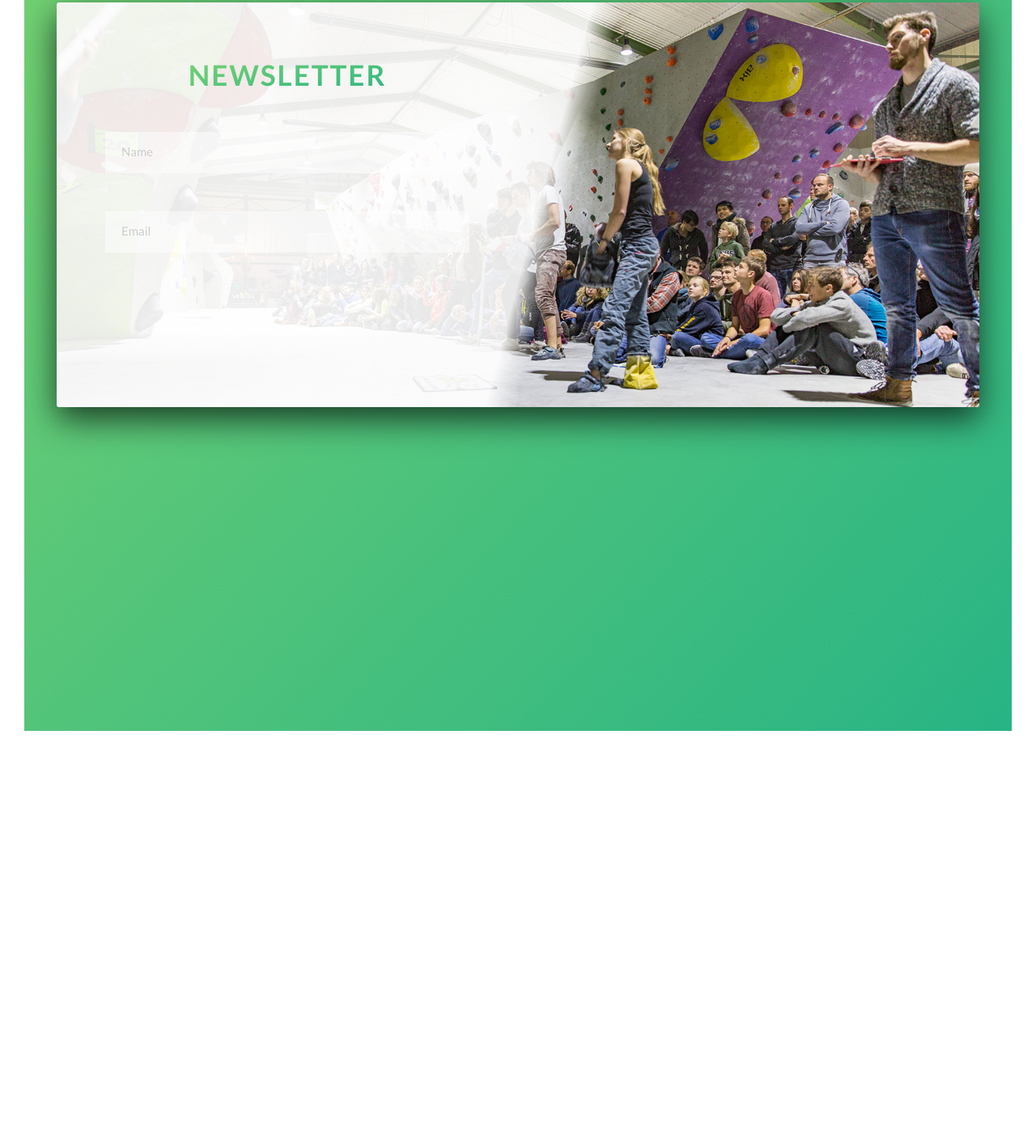
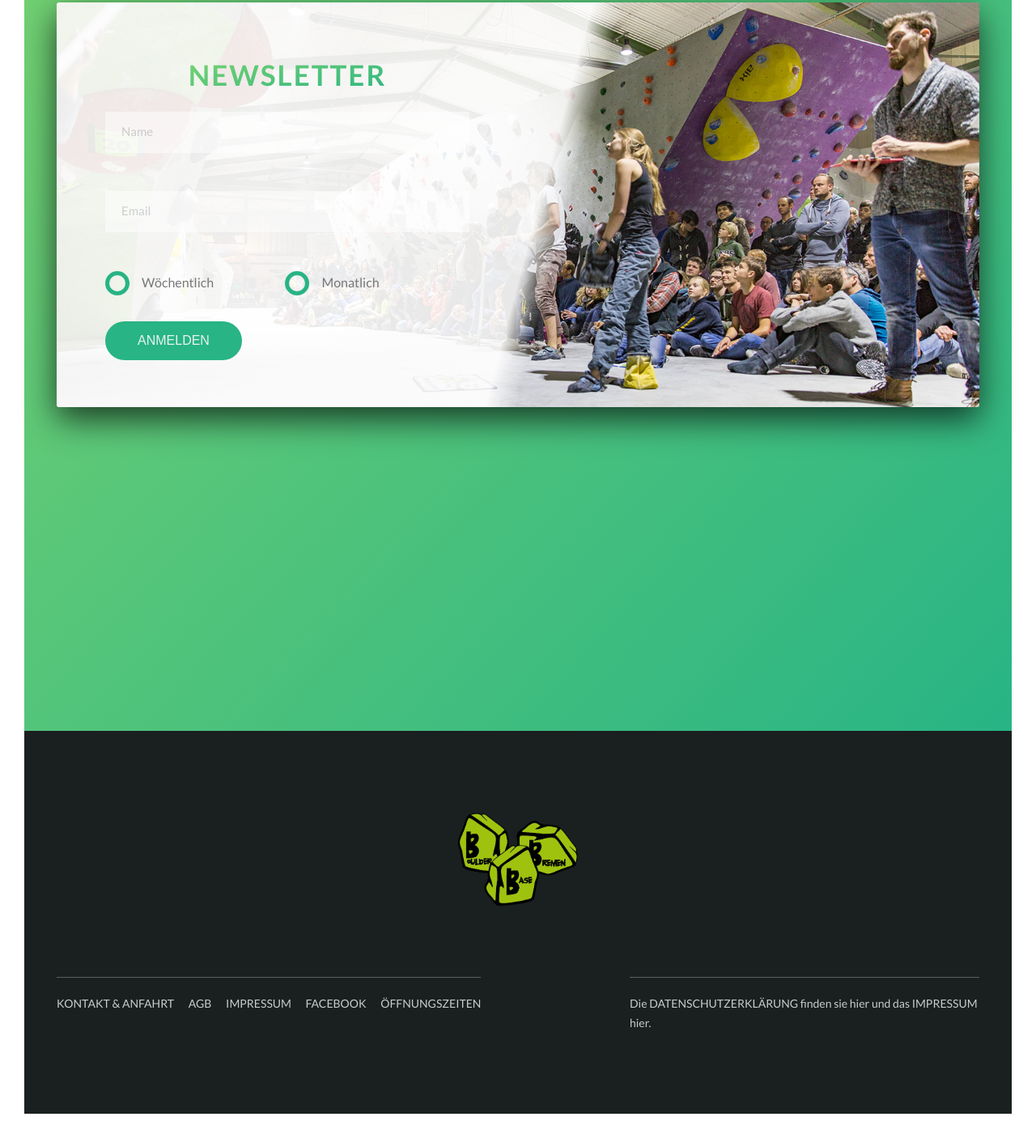
Before and after one commit to crovax124/BoulderBaseLandingPage, a website: page index.html in a window 1280 px wide. Shown: the part 5733-7139 px from the top of the page at 81% size. Before the commit the page ends 6666 px from the top, so only its background shows below. Drawn offline with Linux system fonts and the light colour scheme.

Commit message:
added a footer

```diff
--- a/index.html
+++ b/index.html
@@ -253,7 +253,7 @@
         <div class="grid__row">
           <div class="book">
             <div class="book__form">
-              <div class="u-text--center u-margin-bottom-medium">
+              <div class="u-text--center u-margin-bottom-small">
                 <h2 class="heading__secondary">
                   Newsletter
                 </h2>
@@ -267,13 +267,56 @@
                   <input type="email" class="form__input" placeholder="Email" id="email" required>
                   <label for="email" class="form__label">Email</label>
                 </div>
+                <div class="form__group">
+                  <div class="form__radio-group u-margin-bottom-small">
+                    <input type="radio" class="form__radio-input" id="wöchentlich" name="newsletterradio">
+                    <label for="wöchentlich" class="form__radio-label">
+                      <span class="form__radio-button"></span>
+                      Wöchentlich</label>
+                  </div>
+                  <div class="form__radio-group">
+                    <input type="radio" class="form__radio-input" id="monatlich" name="newsletterradio">
+                    <label for="monatlich" class="form__radio-label">
+                      <span class="form__radio-button"></span>
+                      Monatlich
+                    </label>
+                  </div>
+
+                </div>
+                <div class="form__group">
+                  <button class="btn btn--green">Anmelden</button>
+                </div>
               </form>
             </div>
           </div>
         </div>
       </section>
+    </main>
 
-    </main>
+    <footer class="footer">
+<div class="footer__logo-box u-margin-bottom-big">
+  <img src="./img/Boulderbase/BoulderBase-Logo_classic-011.png" alt="Full logo" class="footer__logo">
+</div>
+<div class="grid__row">
+    <div class="grid__col-1-of-2">
+      <div class="footer__navigation">
+        <ul class="footer__list">
+          <li class="footer__item"><a href="#" class="footer__link">Kontakt & Anfahrt</a></li>
+          <li class="footer__item"><a href="#" class="footer__link">AGB</a></li>
+          <li class="footer__item"><a href="#" class="footer__link">Impressum</a></li>
+          <li class="footer__item"><a href="#" class="footer__link">Facebook</a></li>
+          <li class="footer__item"><a href="#" class="footer__link">Öffnungszeiten</a></li>
+        </ul>
+      </div>
+  </div>
+  <div class="grid__col-1-of-2">
+    <p class="footer__copyright">
+      Die <a href="#" class="footer__link">Datenschutzerklärung</a> finden sie hier und das <a href="#" class="footer__link">Impressum</a> hier.
+    </p>
+  </div>
+</div>
+
+    </footer>
     <!-- <section class="gridttest">
       <div class="grid__row">
         <div class="grid__col-1-of-2">Col 1 of 2</div>
--- a/scss/abstracts/_mixins.scss
+++ b/scss/abstracts/_mixins.scss
@@ -5,3 +5,9 @@
     clear: both;
   }
 }
+
+@mixin center {
+  top: 50%;
+  left: 50%;
+  transform: translate(-50%, -50%);
+}
--- a/scss/components/_button.scss
+++ b/scss/components/_button.scss
@@ -1,4 +1,5 @@
 .btn {
+  &,
   &:link,
   &:visited {
     display: inline-block; /*  ein link ist normalerweise ein inline element, also muss es hier ein block element werden damit es sich mit den anderen im container einreiht aber als Text  */
@@ -9,6 +10,9 @@
     transition: all 0.2s; /* mit dem all selector wähle ich alle pseude klassen und css selektoren aus um sie dann zu animieren */
     position: relative; /* damit der after von hier aus positioniert wird */
     font-size: $fontsize--normal;
+
+    border: none;
+    cursor: pointer;
   }
   &:hover {
     transform: translatey(-0.3rem);
@@ -18,7 +22,8 @@
       opacity: 0;
     }
   }
-  &:active {
+  &:active,
+  &:focus {
     transform: translatey(-0.1rem);
     box-shadow: 0px 0.5rem 1rem rgba($color-black, 0.2);
   }
--- a/scss/components/_form.scss
+++ b/scss/components/_form.scss
@@ -45,4 +45,45 @@
     visibility: hidden;
     transform: translateY(-4rem);
   }
+
+  &__radio-group {
+    width: 49%;
+    display: inline-block;
+  }
+  &__radio-input {
+    display: none;
+  }
+  &__radio-label {
+    font-size: $fontsize--normal;
+    cursor: pointer;
+    position: relative;
+    padding-left: 4.5rem;
+  }
+  &__radio-button {
+    height: 3rem;
+    width: 3rem;
+    border: 0.5rem solid $color-green-dark;
+    border-radius: 50%;
+    display: inline-block;
+    position: absolute;
+    left: 0;
+    top: -0.4rem;
+
+    &::after {
+      content: "";
+      display: block;
+      height: 1.3rem;
+      width: 1.3rem;
+      border-radius: 50%;
+      background-color: $color-green-dark;
+      position: absolute;
+      @include center;
+      opacity: 0;
+      transition: opacity 0.2s;
+    }
+  }
+
+  &__radio-input:checked ~ &__radio-label &__radio-button::after {
+    opacity: 1;
+  }
 }
--- /dev/null
+++ b/scss/layout/_footer.scss
@@ -0,0 +1,55 @@
+.footer {
+  background-color: $color-gray-600;
+  padding: 10rem 0;
+  font-size: 1.4rem;
+  color: $color-gray-100;
+
+  &__logo-box {
+    text-align: center;
+  }
+  &__logo {
+    width: 15rem;
+    height: auto;
+  }
+
+  &__navigation {
+    border-top: 0.1rem solid $color-gray-300;
+    padding-top: 2rem;
+    display: inline-block;
+  }
+  &__list {
+    list-style: none;
+  }
+
+  &__item {
+    display: inline-block;
+    &:not(:last-child) {
+      margin-right: 1.5rem;
+    }
+  }
+  &__link {
+    &:link,
+    &:visited {
+      color: $color-gray-100;
+      background-color: $color-gray-600;
+      text-decoration: none;
+      text-transform: uppercase;
+      display: inline-block;
+      transition: all 0.2s;
+    }
+
+    &:hover,
+    &:active {
+      color: $color-green-dark;
+      box-shadow: 0 1rem 2rem rgba($color-black, 0.4);
+      transform: rotate(2deg) scale(1.02);
+    }
+  }
+  &__copyright {
+    border-top: 0.1rem solid $color-gray-300;
+    padding-top: 2rem;
+    display: inline-block;
+    width: 80%;
+    float: right;
+  }
+}
--- a/scss/style.scss
+++ b/scss/style.scss
@@ -17,5 +17,6 @@
 
 @import "layout/header";
 @import "layout/grid";
+@import "layout/footer";
 
 @import "pages/home";
```
Also changed, not shown: css/style.css, 1 other file.
